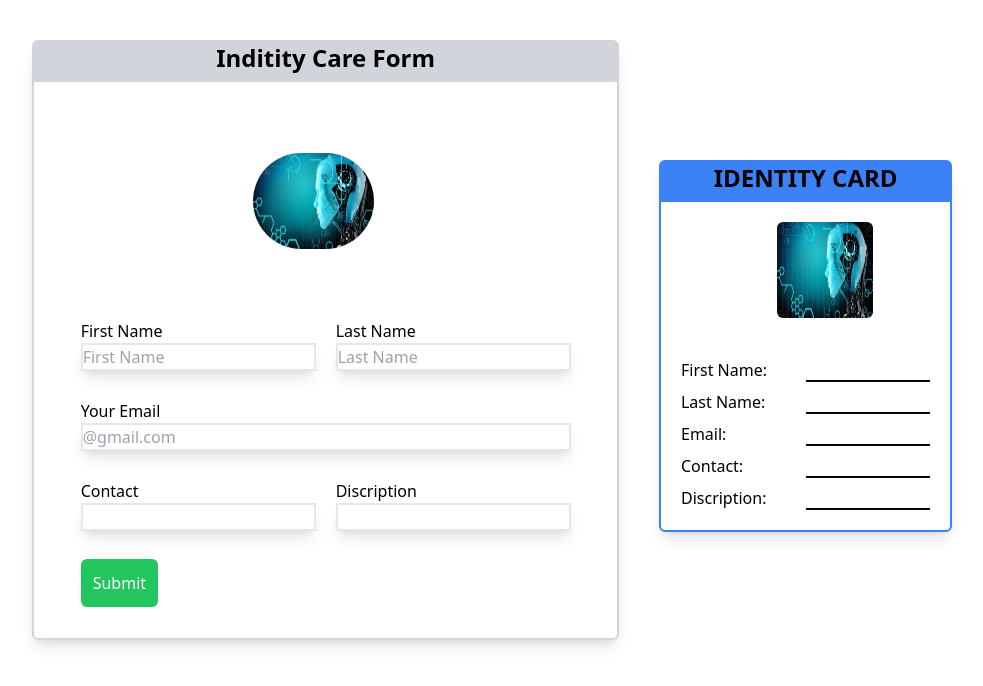
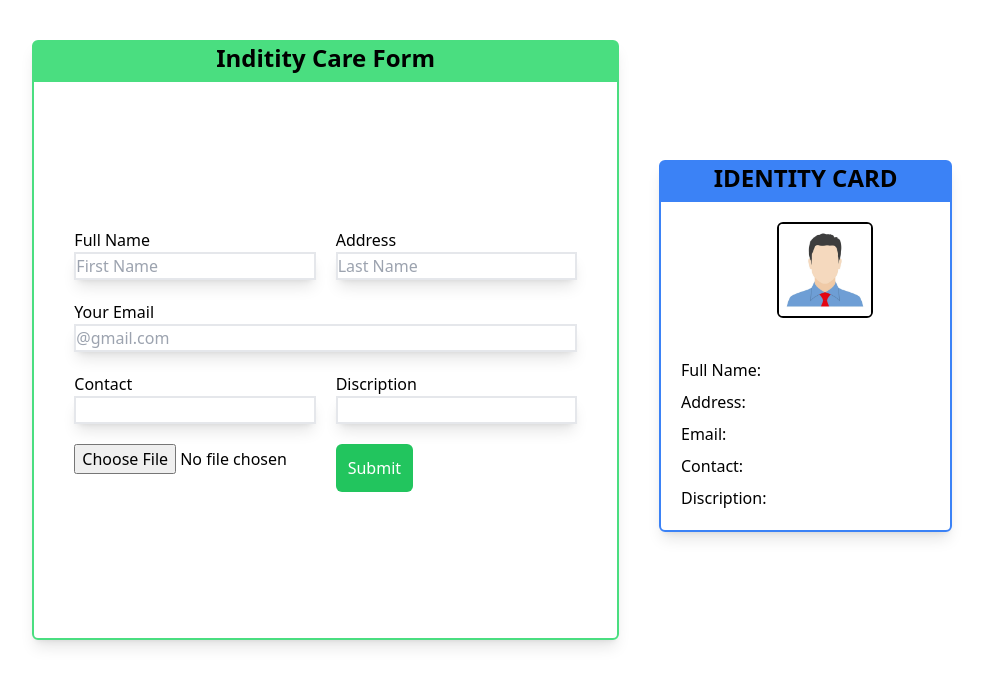
Before and after one commit to Abishek2022/IDCard, a plain HTML site: page index.html in a window 1280 px wide. Shown: the whole page, without its empty margins (21-1004 px from the left). Drawn offline with nearby package versions, Linux system fonts and the light colour scheme.

Commit message:
upate new

```diff
--- a/index.html
+++ b/index.html
@@ -6,38 +6,37 @@
 
 
 
-                <div class="grid grid-rows border-2  border-gray-300 rounded-md mt-10 justify-items-center shadow-lg h-[600px]  ">
-                    <div class="h-10 text-2xl font-semibold bg-gray-300 w-full grid text-black grid justify-items-center">Inditity Care Form</div>
-                    <div class="text-2xl w-3/12 font-bold mt-10 ">
-                       <img src="p2.jpg" class="rounded-full w-10/12 h-24">
-                    </div>
+                <div class="grid grid-cols border-2  border-gray-300 rounded-md mt-10 justify-items-center shadow-lg h-[600px] border-green-400 ">
+                    <div class="h-10 text-2xl font-semibold bg-green-400  w-full grid text-black grid justify-items-center">Inditity Care Form</div>
 
-                    <div class="grid grid-cols-2  h-fit mx-auto gap-5 mt-10">
+                    <div class="grid grid-cols-2  h-fit p-10 gap-5 ">
                     <div class=" grid grid-cols">
-                        <label class="">First Name</label>
+                        <label class="">Full Name</label>
                         <input type="text" id="fname" name="fname" onchange="firstname(this.value)" class="border-2 shadow-lg" placeholder="First Name"/>
-                        <p class="text-red-500 px-5 py-1" id="fnameError"></p>
+
                     </div>
                     <div class="grid grid-cols">
-                        <label >Last Name</label>
+                        <label >Address</label>
                         <input type="text" id="lname" name="lname" onchange="lastname(this.value)" class="border-2 shadow-lg" placeholder="Last Name"/>
-                        <p class="text-red-500 px-5 py-1" id="lnameError"></p>
+
                     </div>
                     <div class="grid col-span-2">
                         <label >Your Email</label>
                         <input type="text" id="email" name="fname" onchange="e_email(this.value)"  class="border-2 shadow-lg" placeholder="@gmail.com"/>
-                        <p class="text-red-500 px-5 py-1" id="emailError"></p>
+
                     </div>
                     <div class="grid grid-cols">
                         <label >Contact</label>
                         <input type="text" id="contact" name="lname" onchange="c_contact(this.value)" class="border-2 shadow-lg" placeholder=""/>
-                        <p class="text-red-500 px-5 py-1" id="passwordError"></p>
+
                     </div>
                     <div class="grid grid-cols">
                         <label >Discription</label>
                         <input type="text"  id="disc" name="lname" onchange="d_discr(this.value)" class="border-2 shadow-lg" placeholder=""/>
-                        <p class="text-red-500 px-5 py-1" id="cpasswordError"></p>
+
                     </div>
+                    <input type="file" id="fileInput">
+
 
                     <button class="border-green rounded-md p-3 w-fit h-fit grid justify-items-center bg-green-500 text-white " onclick="submit()"> Submit</utton>
 
@@ -46,27 +45,27 @@
                 <div class="border-2 border-blue-500 h-fit mt-40 ml-10 w-6/12 rounded-md shadow-lg  ">
                     <div class="h-10 bg-blue-500  grid justify-items-center text-2xl font-semibold">IDENTITY CARD</div>
                     <div class="my-5 px-5">
-                    <div><img src="p2.jpg" class="w-24 h-24 ml-24 rounded-md"/></div>
+                    <div><img src="p3.jpg.webp" class="w-24 h-24 ml-24 rounded-md border-2 border-black"/></div>
                     <div class="mt-10 flex flex-col gap-2">
                     <div class="grid grid-cols-2">
-                        <label class="">First Name:</label>
-                        <p class="text-red-500 border-b-2 border-black" id="fnameout"></p>
+                        <label class="">Full Name:</label>
+                        <p class="text-blue-500 border-black" id="fnameout"></p>
                     </div>
                     <div class="grid grid-cols-2 ">
-                        <label >Last Name:</label>
-                        <p class="text-red-500 border-b-2 border-black" id="lnameout"></p>
+                        <label >Address:</label>
+                        <p class="text-blue-500 border-black" id="lnameout"></p>
                     </div>
                     <div class="grid grid-cols-2">
                         <label >Email:</label>
-                        <p class="text-red-500 border-b-2 border-black" id="emailout"></p>
+                        <p class="text-blue-500 border-black" id="emailout"></p>
                     </div>
                     <div class="grid grid-cols-2">
                         <label >Contact:</label>
-                        <p class="text-red-500 border-b-2 border-black" id="contactout"></p>
+                        <p class="text-blue-500 border-black" id="contactout"></p>
                     </div>
                     <div class="grid grid-cols-2">
                         <label >Discription:</label>
-                        <p class="text-red-500 border-b-2 border-black" id="discout"></p>
+                        <p class="text-blue-500 border-black" id="discout"></p>
                     </div>
                   </div>
                 </div>
@@ -75,16 +74,8 @@
                      </div>
 
 
+        <script src="index.js"></script>
 
 
-
-        </body>
-        <script src="index.js"></script>
-
-</html>
-
-    </div>
-    </div>
-    <script src="index.js"></script>
 </body>
 </html>
```
Also changed, not shown: p3.jpg.webp (added).
